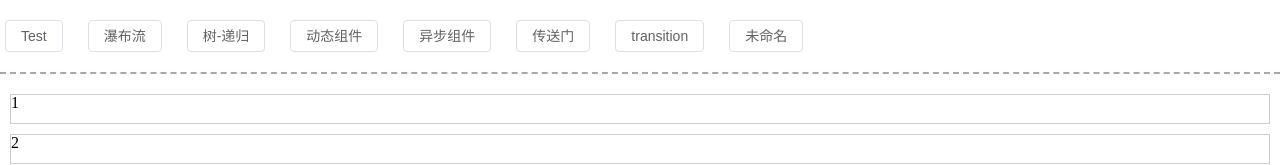
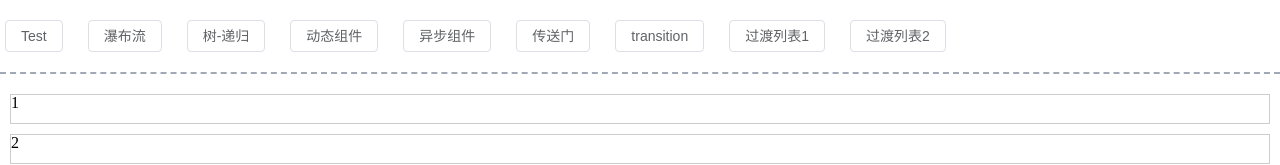
Before and after one commit to zhangwh754/vue3-demo, a Vue app: page /#/1-Test in a window 1280 px wide. Shown: the top 165 px of the page. Built offline with nearby package versions, Linux system fonts and the light colour scheme.

Commit message:
✨ feat: 列表过渡2

```diff
--- a/components.d.ts
+++ b/components.d.ts
@@ -14,6 +14,8 @@ declare module '@vue/runtime-core' {
     ElButton: typeof import('element-plus/es')['ElButton']
     ElCheckbox: typeof import('element-plus/es')['ElCheckbox']
     ElIcon: typeof import('element-plus/es')['ElIcon']
+    ElInput: typeof import('element-plus/es')['ElInput']
+    ElInputNumber: typeof import('element-plus/es')['ElInputNumber']
     RouterLink: typeof import('vue-router')['RouterLink']
     RouterView: typeof import('vue-router')['RouterView']
     Teleport: typeof import('./src/components/Teleport.vue')['default']
--- a/package.json
+++ b/package.json
@@ -13,6 +13,7 @@
     "@vueuse/core": "^9.6.0",
     "animate.css": "^4.1.1",
     "element-plus": "^2.2.26",
+    "gsap": "^3.11.3",
     "pinia": "^2.0.23",
     "vue": "^3.2.41",
     "vue-router": "^4.1.5"
--- a/src/layout/Header/index.vue
+++ b/src/layout/Header/index.vue
@@ -3,7 +3,17 @@ import { reactive } from 'vue'
 import { RouterLink } from 'vue-router'
 import { autoRoutes } from '@/utils/routes'
 
-const titles = reactive(['Test', '瀑布流', '树-递归', '动态组件', '异步组件', '传送门', 'transition'])
+const titles = reactive([
+  'Test',
+  '瀑布流',
+  '树-递归',
+  '动态组件',
+  '异步组件',
+  '传送门',
+  'transition',
+  '过渡列表1',
+  '过渡列表2'
+])
 </script>
 
 <template>
--- /dev/null
+++ b/src/views/9-Transition-group2.vue
@@ -0,0 +1,27 @@
+<template>
+  <div>
+    <el-input-number step="20" v-model="num.current" />
+    <div>{{ num.tweenedNumber.toFixed(0) }}</div>
+  </div>
+</template>
+
+<script setup lang="ts">
+import { reactive, watch } from 'vue'
+import gsap from 'gsap'
+const num = reactive({
+  tweenedNumber: 0,
+  current: 0
+})
+
+watch(
+  () => num.current,
+  newVal => {
+    gsap.to(num, {
+      duration: 1,
+      tweenedNumber: newVal
+    })
+  }
+)
+</script>
+
+<style></style>
```
Also changed, not shown: 1 other file (tests, documents, lock files or other folders).
